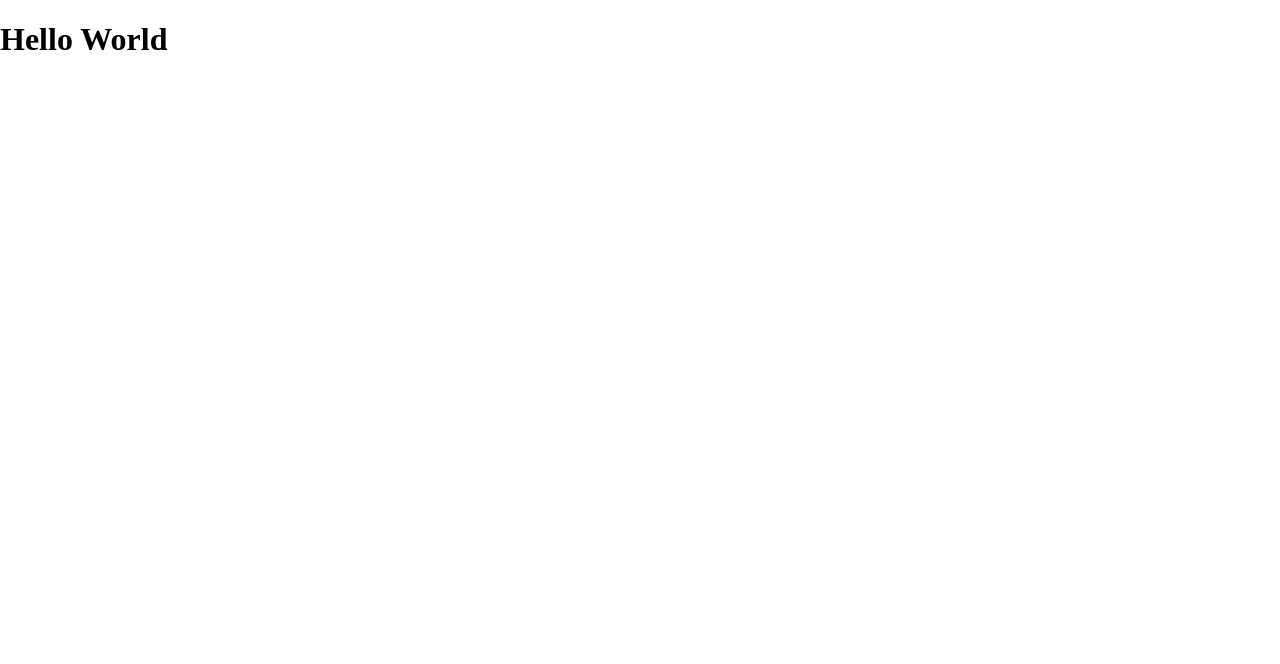
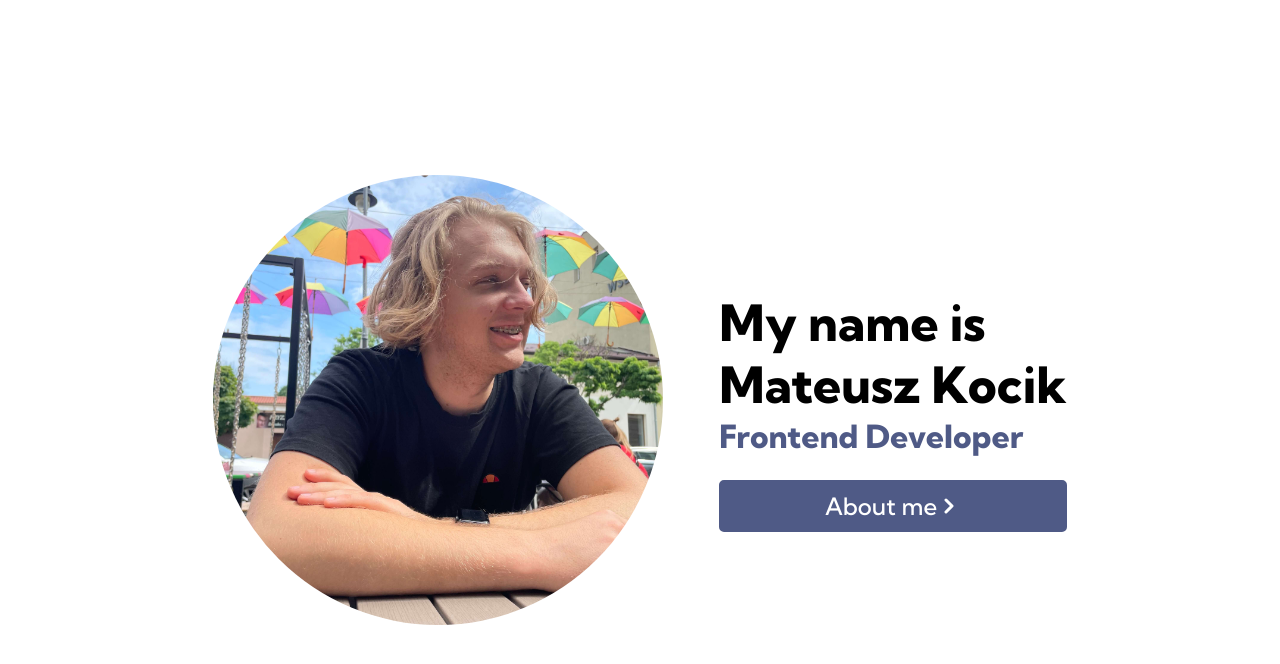
Before and after one commit to matkot11/portfolio, a Vue app: page / in a window 1280 px wide. Shown: the top 664 px of the page. Built offline with nearby package versions, Linux system fonts and the light colour scheme.

Commit message:
feature: Add about section

```diff
--- a/package.json
+++ b/package.json
@@ -13,10 +13,13 @@
     "format": "prettier --write src/"
   },
   "dependencies": {
+    "animejs": "^3.2.2",
+    "lucide-vue-next": "^0.484.0",
     "vue": "^3.5.13"
   },
   "devDependencies": {
     "@tsconfig/node22": "^22.0.0",
+    "@types/animejs": "^3.1.13",
     "@types/node": "^22.13.9",
     "@vitejs/plugin-vue": "^5.2.1",
     "@vue/eslint-config-prettier": "^10.2.0",
--- a/src/App.vue
+++ b/src/App.vue
@@ -1,5 +1,9 @@
+<script setup lang="ts">
+import AboutSection from '@/sections/about/AboutSection.vue'
+</script>
+
 <template>
-  <main>
-    <h1>Hello World</h1>
+  <main class="app">
+    <AboutSection />
   </main>
 </template>
--- a/src/assets/variables.scss
+++ b/src/assets/variables.scss
@@ -10,5 +10,6 @@
     --font-32: 2rem;
     --font-40: 2.5rem;
     --font-50: 3.125rem;
+    --font-80: 5rem;
     --font-100: 6.25rem;
 }
--- /dev/null
+++ b/src/sections/about/AboutSection.vue
@@ -0,0 +1,229 @@
+<script setup lang="ts">
+import { shallowRef } from 'vue'
+import HelloSection from './HelloSection.vue'
+import { ChevronRight } from 'lucide-vue-next'
+import anime from 'animejs'
+
+const aboutVisible = shallowRef(false)
+
+const showAbout = () => {
+  const timeline = anime.timeline()
+
+  timeline
+    .add({
+      targets: '.about-section__wrapper',
+      translateX: '50px',
+      opacity: 0,
+      duration: 200,
+      easing: 'easeInOutQuad',
+      complete: () => {
+        aboutVisible.value = true
+      },
+    })
+    .add({
+      targets: '.about-section__about-wrapper',
+      translateX: ['50px', 0],
+      opacity: 1,
+      duration: 200,
+      easing: 'linear',
+      offset: '-50',
+    })
+}
+
+const hideAbout = () => {
+  const timeline = anime.timeline()
+
+  timeline
+    .add({
+      targets: '.about-section__about-wrapper',
+      translateX: '50px',
+      opacity: 0,
+      duration: 200,
+      easing: 'easeInOutQuad',
+      complete: () => {
+        aboutVisible.value = false
+      },
+    })
+    .add({
+      targets: '.about-section__wrapper',
+      translateX: ['50px', 0],
+      opacity: 1,
+      duration: 200,
+      easing: 'linear',
+      offset: '-50',
+    })
+}
+</script>
+
+<template>
+  <section class="about-section">
+    <HelloSection />
+
+    <div class="about-section__spacer" />
+
+    <div
+      :class="{ 'about-section__wrapper': true, 'about-section__wrapper--invisible': aboutVisible }"
+    >
+      <img
+        src="/portrait.jpg"
+        alt="portrait of Mateusz Kocik"
+        class="about-section__portrait"
+      />
+
+      <div class="about-section__content">
+        <h2 class="about-section__name">
+          My name is <br />
+          Mateusz Kocik
+        </h2>
+        <h3 class="about-section__job-title">Frontend Developer</h3>
+        <button class="about-section__button" @click="showAbout">
+          About me <ChevronRight stroke-width="3" />
+        </button>
+      </div>
+    </div>
+
+    <div
+      :class="{
+        'about-section__about-wrapper': true,
+        'about-section__about-wrapper--invisible': !aboutVisible,
+      }"
+      @click="hideAbout"
+    >
+      <p class="about-section__about-text">
+        Frontend developer with 2 years of experience specializing in building data-driven web
+        applications using Vue.js. Currently working at Infermedica, contributing to the development
+        of a medical application for doctors, focused on eﬃciently handling large volumes of medical
+        data. In my free time, I enjoy climbing, especially bouldering, and playing board games.
+      </p>
+    </div>
+  </section>
+</template>
+
+<style lang="scss" scoped>
+@use '@/assets/typography.scss';
+
+.about-section {
+  min-height: 100vh;
+  width: 100vw;
+  display: flex;
+  align-items: center;
+  justify-content: center;
+
+  &__wrapper {
+    display: flex;
+    flex-direction: column;
+    align-items: center;
+
+    @media only screen and (min-width: 768px) {
+      flex-direction: row;
+      gap: 56px;
+    }
+
+    &--invisible {
+      display: none;
+    }
+  }
+
+  &__spacer {
+    height: 48px;
+  }
+
+  &__portrait {
+    width: 250px;
+    height: 250px;
+    object-fit: cover;
+    border-radius: 50%;
+
+    @media only screen and (min-width: 1024px) {
+      height: 450px;
+      width: 450px;
+    }
+  }
+
+  &__name {
+    @extend %kumbh-sans-extra-bold;
+    margin: {
+      top: 24px;
+      bottom: 0;
+    }
+    font-size: var(--font-50);
+
+    @media only screen and (min-width: 1440px) {
+      font-size: var(--font-80);
+    }
+  }
+
+  &__job-title {
+    @extend %kumbh-sans-extra-bold;
+    margin: 0;
+    font-size: var(--font-32);
+    color: var(--color-blue);
+
+    @media only screen and (min-width: 1440px) {
+      font-size: var(--font-50);
+    }
+  }
+
+  &__button {
+    @extend %kumbh-sans-medium;
+    margin-top: 24px;
+    font-size: var(--font-24);
+    color: var(--color-white);
+    background-color: var(--color-blue);
+    border: 3px solid var(--color-blue);
+    border-radius: 5px;
+    padding: 8px 24px;
+    display: flex;
+    align-items: center;
+    justify-content: center;
+    width: 100%;
+    cursor: pointer;
+    -webkit-tap-highlight-color: var(--color-blue);
+
+    @media only screen and (min-width: 1440px) {
+      font-size: var(--font-32);
+      padding: 12px 24px;
+    }
+
+    &:hover {
+      background-color: var(--color-white);
+      color: var(--color-blue);
+    }
+
+    &:focus {
+      outline: none;
+    }
+  }
+
+  &__about {
+    &-wrapper {
+      margin: 0 24px;
+      border: 5px solid var(--color-blue);
+      border-radius: 25px;
+      padding: 24px;
+      cursor: pointer;
+      -webkit-tap-highlight-color: transparent;
+
+      @media only screen and (min-width: 1440px) {
+        margin: 0 20%;
+      }
+
+      &--invisible {
+        display: none;
+      }
+    }
+
+    &-text {
+      @extend %kumbh-sans-semi-bold;
+      font-size: var(--font-24);
+      line-height: 1.3;
+      margin: 0;
+
+      @media only screen and (min-width: 1440px) {
+        font-size: var(--font-32);
+        line-height: 1.5;
+      }
+    }
+  }
+}
+</style>
--- /dev/null
+++ b/src/sections/about/HelloSection.vue
@@ -0,0 +1,62 @@
+<script setup lang="ts">
+import anime from 'animejs'
+import { onMounted } from 'vue'
+
+onMounted(() => {
+  const timeline = anime.timeline()
+
+  timeline
+    .add({
+      targets: '.hello-section__title',
+      translateY: '50px',
+      duration: 400,
+      delay: 500,
+      easing: 'easeInOutQuad',
+    })
+    .add({
+      targets: '.hello-section__title',
+      translateY: '-40px',
+      duration: 150,
+      easing: 'easeInOutQuad',
+    })
+    .add({
+      targets: '.hello-section',
+      translateY: '-100vh',
+      duration: 300,
+      easing: 'easeInQuad',
+      offset: '-50',
+    })
+})
+</script>
+
+<template>
+  <div class="hello-section">
+    <h1 class="hello-section__title">Hello there</h1>
+  </div>
+</template>
+
+<style scoped lang="scss">
+@use '@/assets/typography.scss';
+
+.hello-section {
+  min-height: 100vh;
+  width: 100vw;
+  background-color: var(--color-blue);
+  display: flex;
+  align-items: center;
+  position: absolute;
+
+  &__title {
+    @extend %kumbh-sans-extra-bold;
+    margin-left: 10%;
+    font-size: var(--font-50);
+    color: var(--color-white);
+    position: relative;
+    transform-box: view-box;
+
+    @media only screen and (min-width: 768px) {
+      font-size: var(--font-100);
+    }
+  }
+}
+</style>
```
Also changed, not shown: public/portrait.jpg (added), 1 other file (tests, documents, lock files or other folders).
